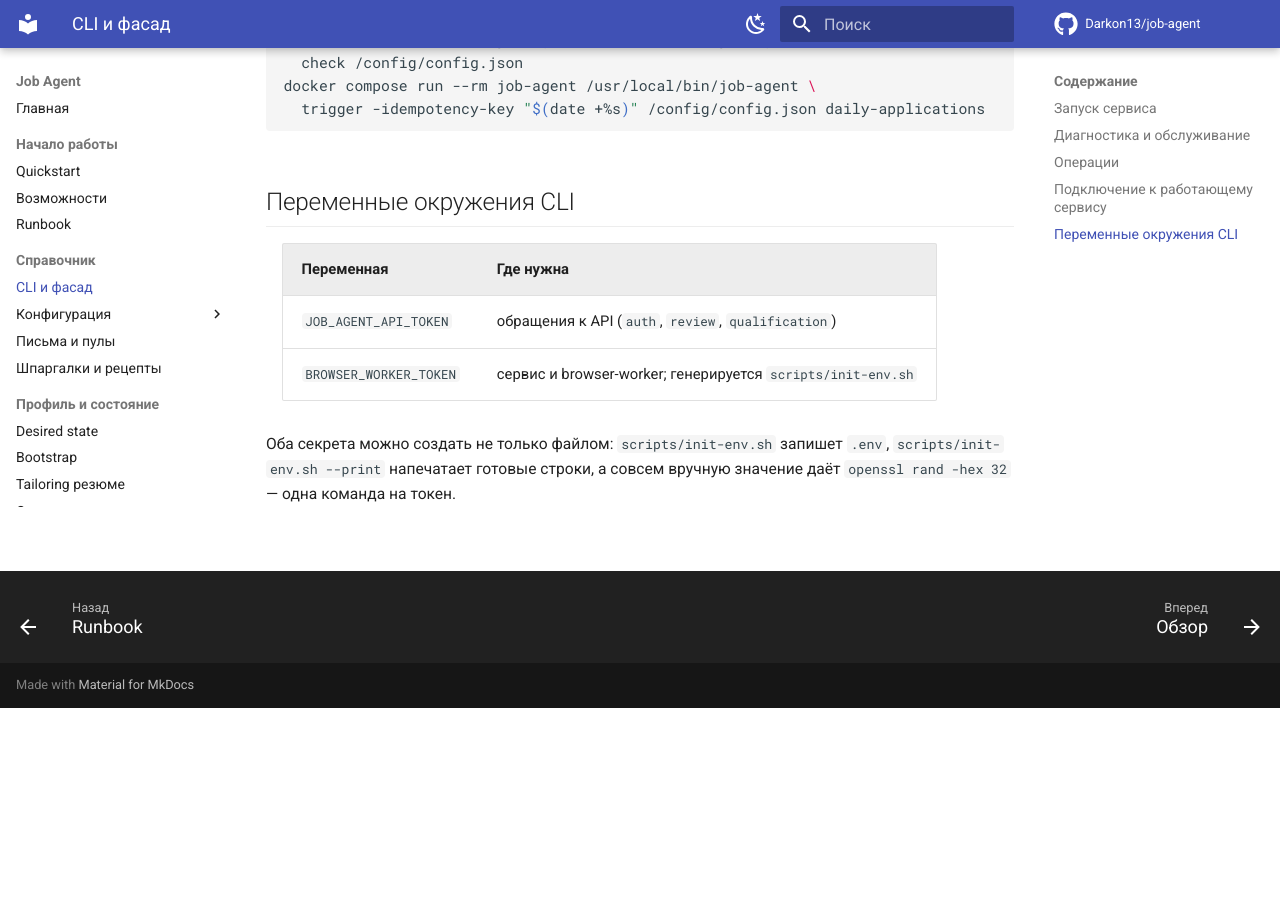
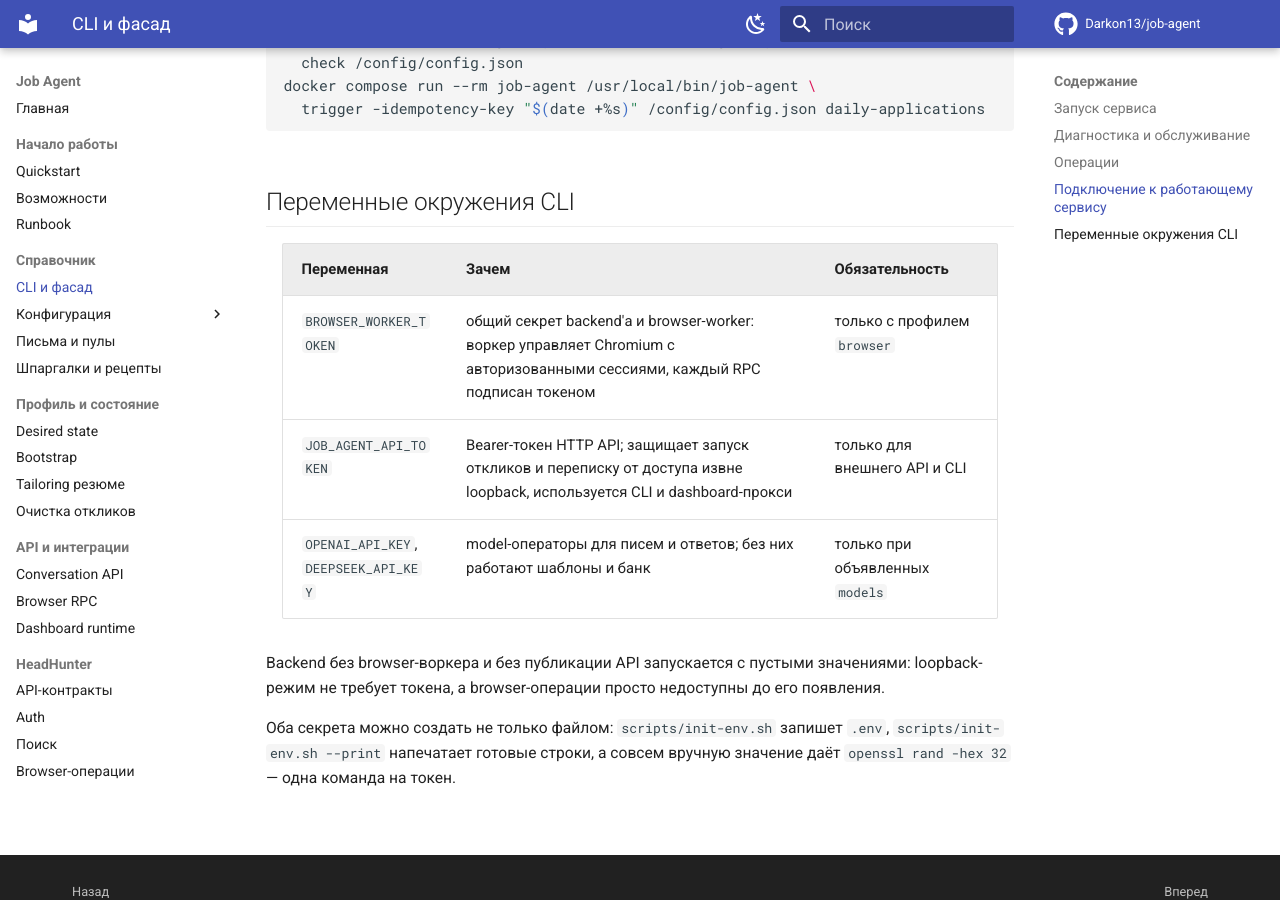
Before and after one commit to Darkon13/job-agent, an MkDocs documentation site: the page built from docs/cli.md, in a window 1280 px wide and 900 px high, scrolled down 2592 px. Built offline with MkDocs 1.6.1 and Material for MkDocs 9.7.7, drawn with Linux system fonts in a browser that asks for light colours; comment, search, counter and statistics services are not loaded; before the commit the page ends 3300 px from its top, so only the background shows below that.

Commit message:
docs: explain what each secret protects
The README, env example and CLI reference now say why the tokens exist
(signed RPC to the session-owning browser worker, bearer protection for the
HTTP API, model access) next to when they are required.

```diff
--- a/docs/cli.md
+++ b/docs/cli.md
@@ -66,10 +66,15 @@ docker compose run --rm job-agent /usr/local/bin/job-agent \
 
 ## Переменные окружения CLI
 
-| Переменная | Где нужна |
-|---|---|
-| `JOB_AGENT_API_TOKEN` | обращения к API (`auth`, `review`, `qualification`) |
-| `BROWSER_WORKER_TOKEN` | сервис и browser-worker; генерируется `scripts/init-env.sh` |
+| Переменная | Зачем | Обязательность |
+|---|---|---|
+| `BROWSER_WORKER_TOKEN` | общий секрет backend'а и browser-worker: воркер управляет Chromium с авторизованными сессиями, каждый RPC подписан токеном | только с профилем `browser` |
+| `JOB_AGENT_API_TOKEN` | Bearer-токен HTTP API; защищает запуск откликов и переписку от доступа извне loopback, используется CLI и dashboard-прокси | только для внешнего API и CLI |
+| `OPENAI_API_KEY`, `DEEPSEEK_API_KEY` | model-операторы для писем и ответов; без них работают шаблоны и банк | только при объявленных `models` |
+
+Backend без browser-воркера и без публикации API запускается с пустыми
+значениями: loopback-режим не требует токена, а browser-операции просто
+недоступны до его появления.
 
 Оба секрета можно создать не только файлом: `scripts/init-env.sh` запишет
 `.env`, `scripts/init-env.sh --print` напечатает готовые строки, а совсем
```
Also changed, not shown: README.md (+20 -0 lines), 1 other file.
